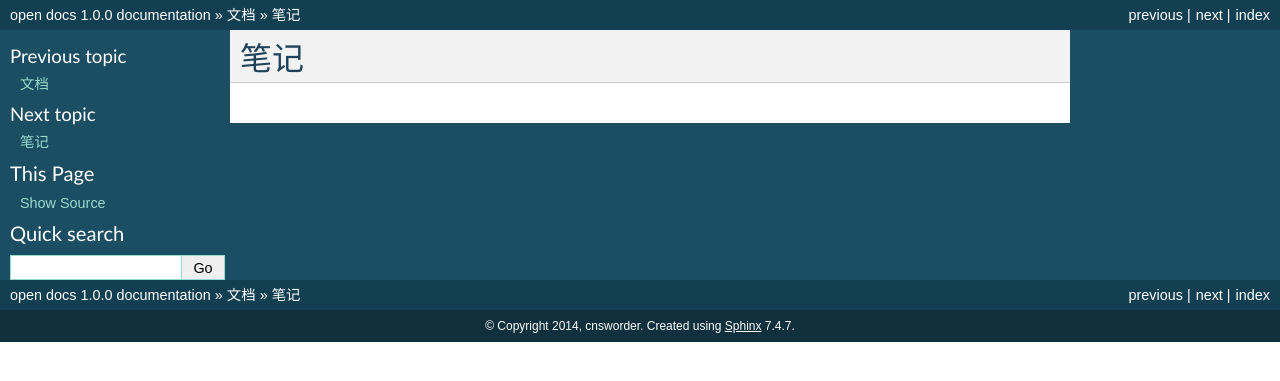
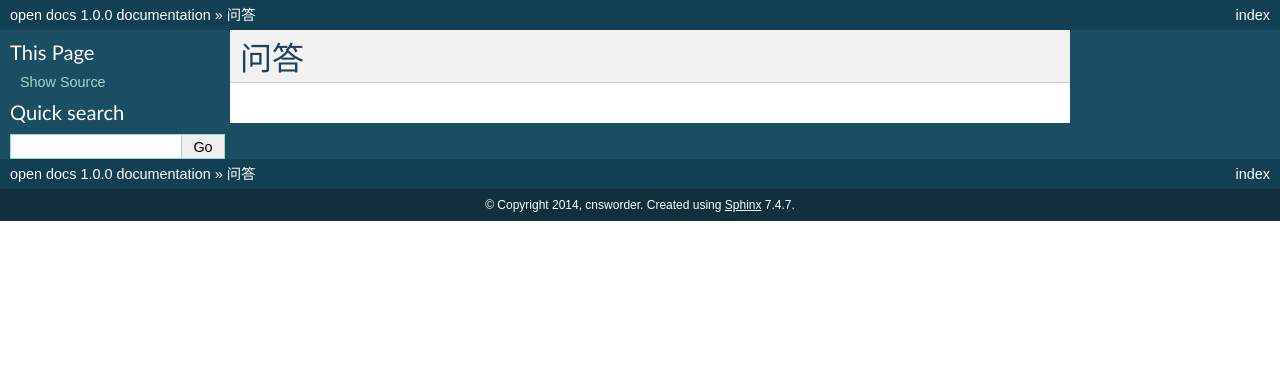
Before and after one commit to cnsworder/docs, a Sphinx documentation site: the page built from source/qa/1.rst, in a window 1280 px wide. Shown: the top 381 px of the page. Built offline with Sphinx 7.4.7, drawn with Linux system fonts in a browser that asks for light colours; formulas are drawn with MathJax 3; pages that are not in the unit, such as notebooks, are missing from menus.

Commit message:
初始化问答

```diff
--- a/source/index.rst
+++ b/source/index.rst
@@ -14,6 +14,7 @@
    publication
    document
    note
+   qa
 
 
 
--- a/source/note/1.rst
+++ b/source/note/1.rst
@@ -1,3 +1,3 @@
 ----------
-文档
+笔记
 ----------
--- /dev/null
+++ b/source/qa.rst
@@ -0,0 +1,7 @@
+=========
+问答
+=========
+
+.. toctree::
+
+    note/1
--- a/source/document/1.rst
+++ b/source/qa/1.rst
@@ -1,3 +1,3 @@
 ----------
-笔记
+问答
 ----------
```
